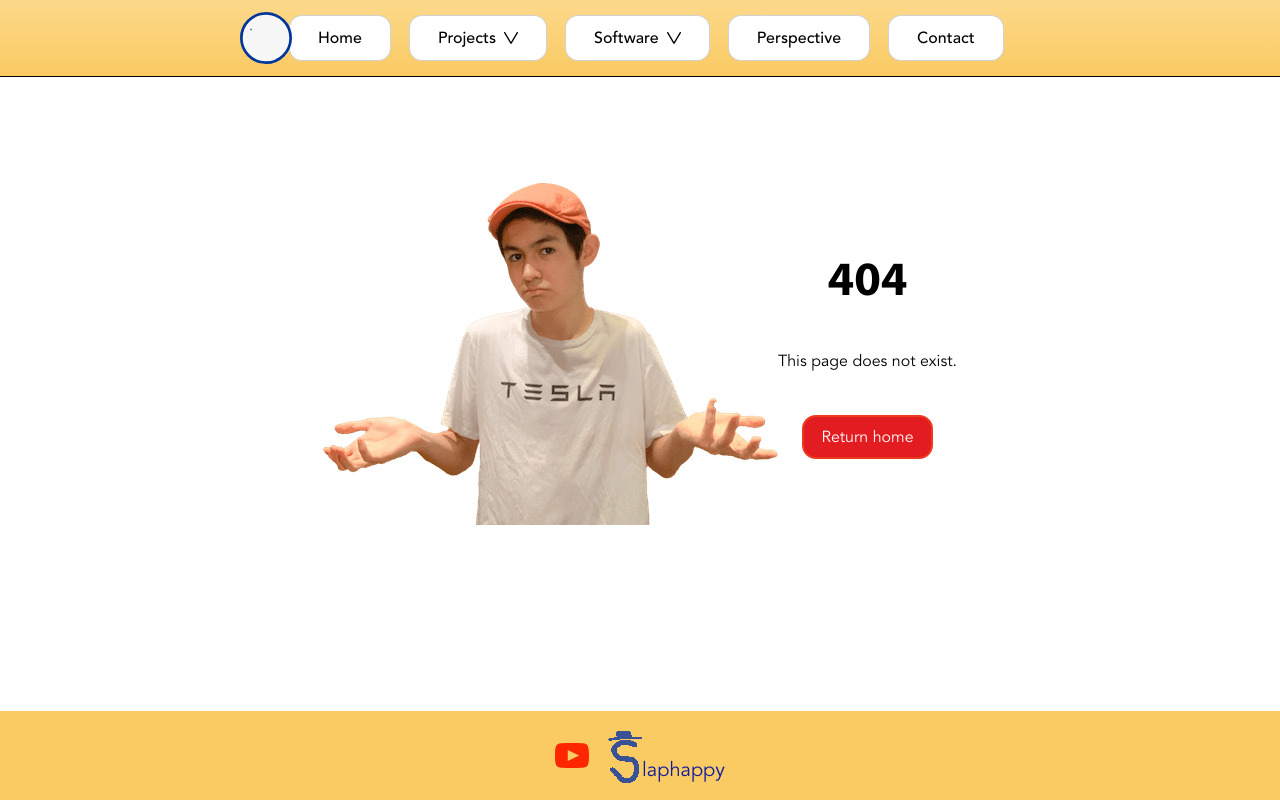
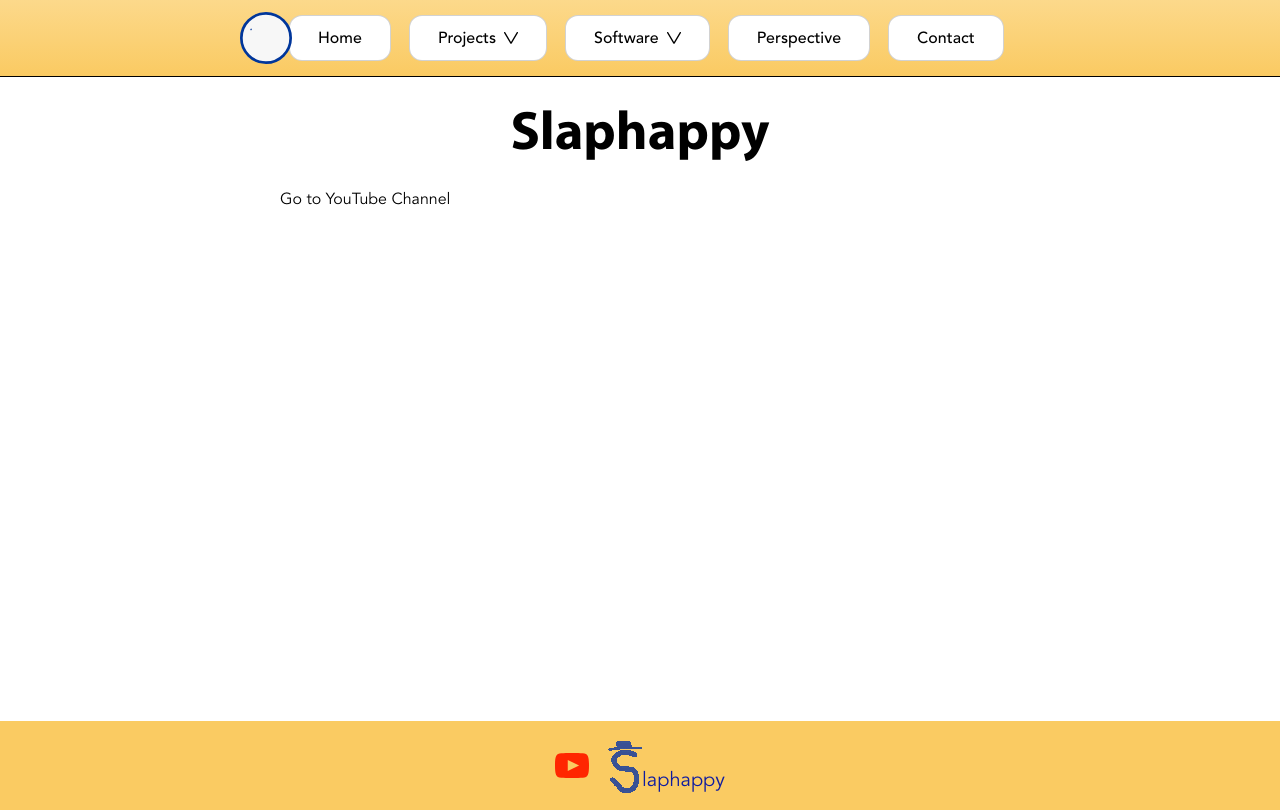
Before and after one commit to JoelGrayson/joelgrayson.com, a Next.js app: page /projects/slaphappy in a window 1280 px wide. Before the commit this address had no page. Built offline with nearby package versions, Linux system fonts and the light colour scheme.

Commit message:
slaphappy index page

```diff
--- a/components/header/index.tsx
+++ b/components/header/index.tsx
@@ -45,7 +45,7 @@ export default function Header() {
                                             <ViolinBow/>
                                         </span>
                                     </HeaderGroupItem>
-                                    <HeaderGroupItem link='/slaphappy'>Slaphappy</HeaderGroupItem>
+                                    <HeaderGroupItem link='/projects/slaphappy'>Slaphappy</HeaderGroupItem>
                                 </HeaderGroup>
                                 <HeaderGroup title='Software'>
                                     <HeaderGroupItem link='https://buseroo.com'>Buseroo</HeaderGroupItem>
--- /dev/null
+++ b/pages/projects/slaphappy/index.tsx
@@ -0,0 +1,12 @@
+import Page from '@/components/Page';
+import Link from 'next/link';
+
+export default function Slaphappy() {
+    // https://www.youtube.com/channel/UCAwfG8BfhLuhMddFZh7z09A
+
+    return <Page padding title='Art'>
+        <h1 className='text-center'>Slaphappy</h1>
+
+        <Link href='https://www.youtube.com/channel/UCAwfG8BfhLuhMddFZh7z09A'>Go to YouTube Channel</Link>
+    </Page>;
+}
--- a/redirects/src/REDIRECTS.ts
+++ b/redirects/src/REDIRECTS.ts
@@ -30,8 +30,8 @@ export const permanent: redirects={ //301
     '/programs': ['/tools', '/tool'],
     '/to-be-finder': ['/to-be', '/to-be-verb', '/to-be-verb-finder', '/be-verb'],
     '/audio': ['/sfx', '/sound', '/sound-effects', '/thelunarsquad-audio'],
-    'https://www.youtube.com/channel/UCAwfG8BfhLuhMddFZh7z09A': ['/Slaphappy', '/slaphappy'],
-    '/perspective': ['/the-perspective', '/joels-perspective'],
+    '/projects/slaphappy': ['/Slaphappy', '/slaphappy'],
+    '/perspective': ['/the-perspective', '/joels-perspective', '/blog'],
     '/open-in-new-tab-wix-code': ['/wix-code-new-tab', /open-in-new-tab(-using)?(-wix-code)?-velo/],
     '/onedrive-download-link-generator': [
         '/download-link-generator-onedrive', '/onedrive-download-link', '/onedrive-link-generator',
```
Also changed, not shown: 1 other file (tests, documents, lock files or other folders).
